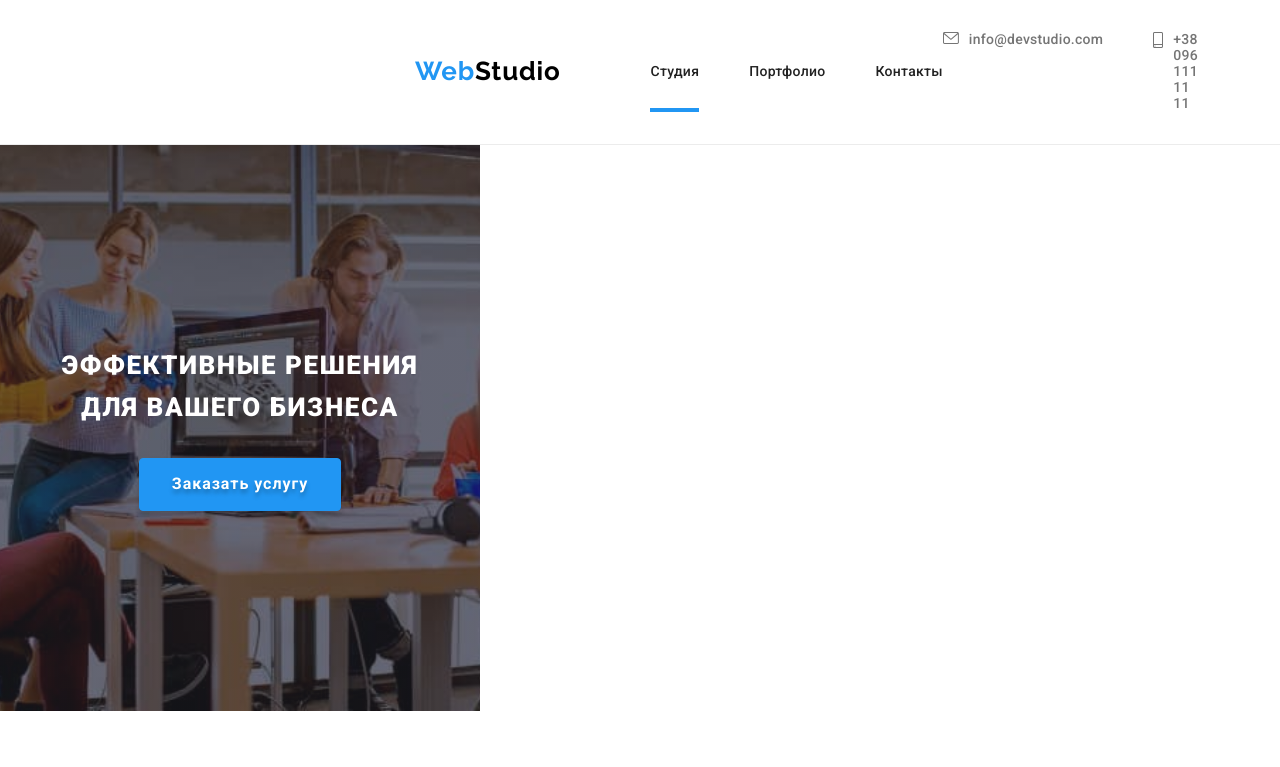
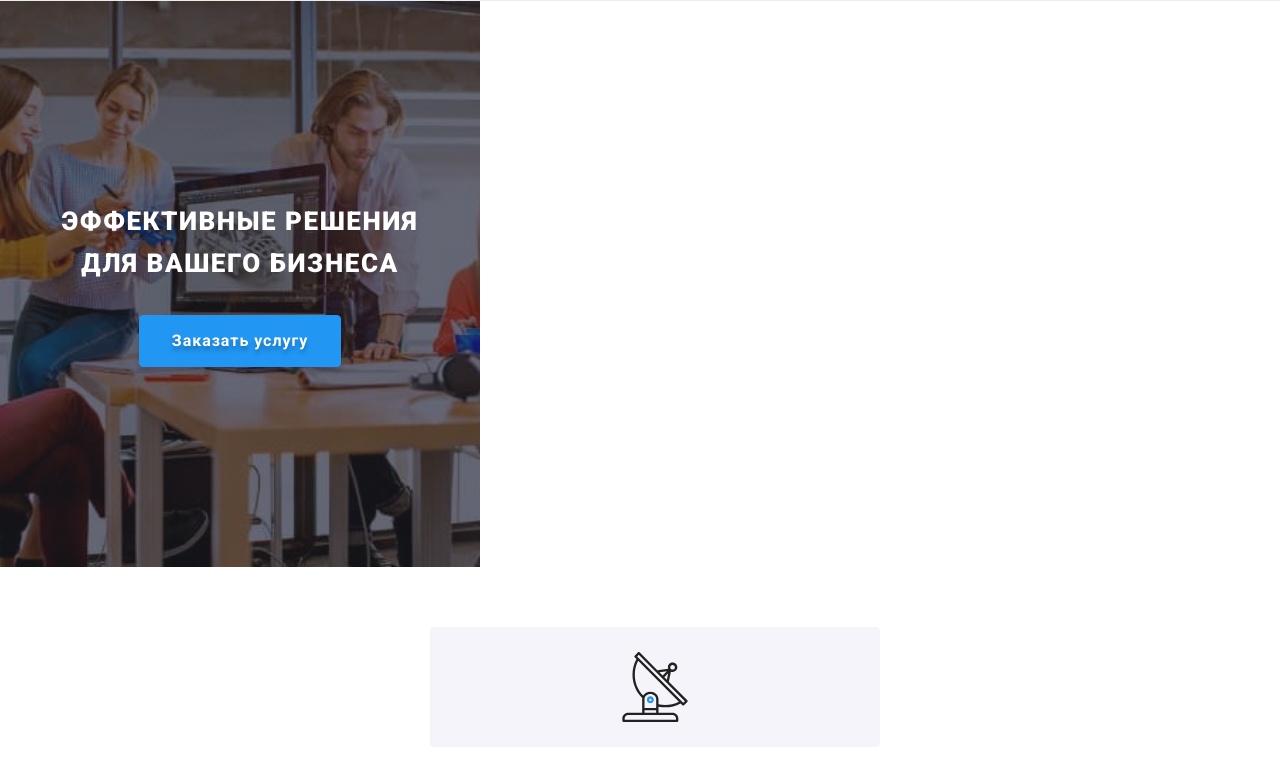
Before and after one commit to Ilya-Zaporozhets/WebStudio, a plain HTML site: page index.html in a window 1280 px wide. Shown: the top 767 px of the page. Drawn offline with nearby package versions, Linux system fonts and the light colour scheme.

Commit message:
секция клиенты и особенности

```diff
--- a/sass/base/_container.scss
+++ b/sass/base/_container.scss
@@ -1,8 +1,13 @@
 .container {
-  width: 480px;
   padding-left: 15px;
   padding-right: 15px;
 
   // margin-left: auto;
   // margin-right: auto;
 }
+@media screen and (min-width: 480px) {
+  .container {
+    width: 450px;
+    margin: 0 auto;
+  }
+}
--- a/sass/layout/_client.scss
+++ b/sass/layout/_client.scss
@@ -29,7 +29,7 @@
   width: 210px;
   height: 90px;
 
-  // padding: auto;
+  padding: auto;
 
   background-color: transparent;
 
--- a/sass/layout/_header.scss
+++ b/sass/layout/_header.scss
@@ -2,7 +2,7 @@
   border-bottom: 1px solid var(--border-color);
 
   &__wrapper {
-    display: flex;
+    display: none;
     align-items: center;
     margin-left: auto;
     margin-right: auto;
```
Also changed, not shown: CSS/main.css, CSS/main.min.css, CSS/portfolio.css, CSS/portfolio.min.css, 4 other files.
